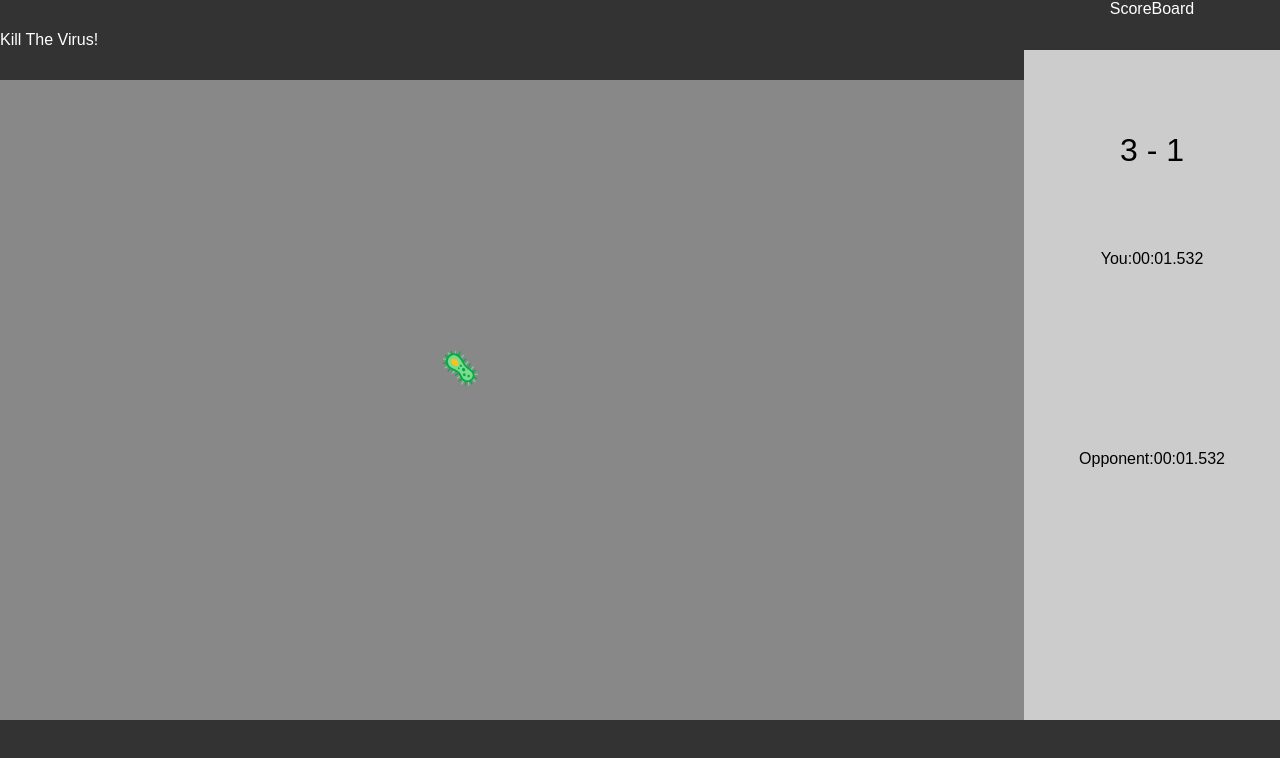
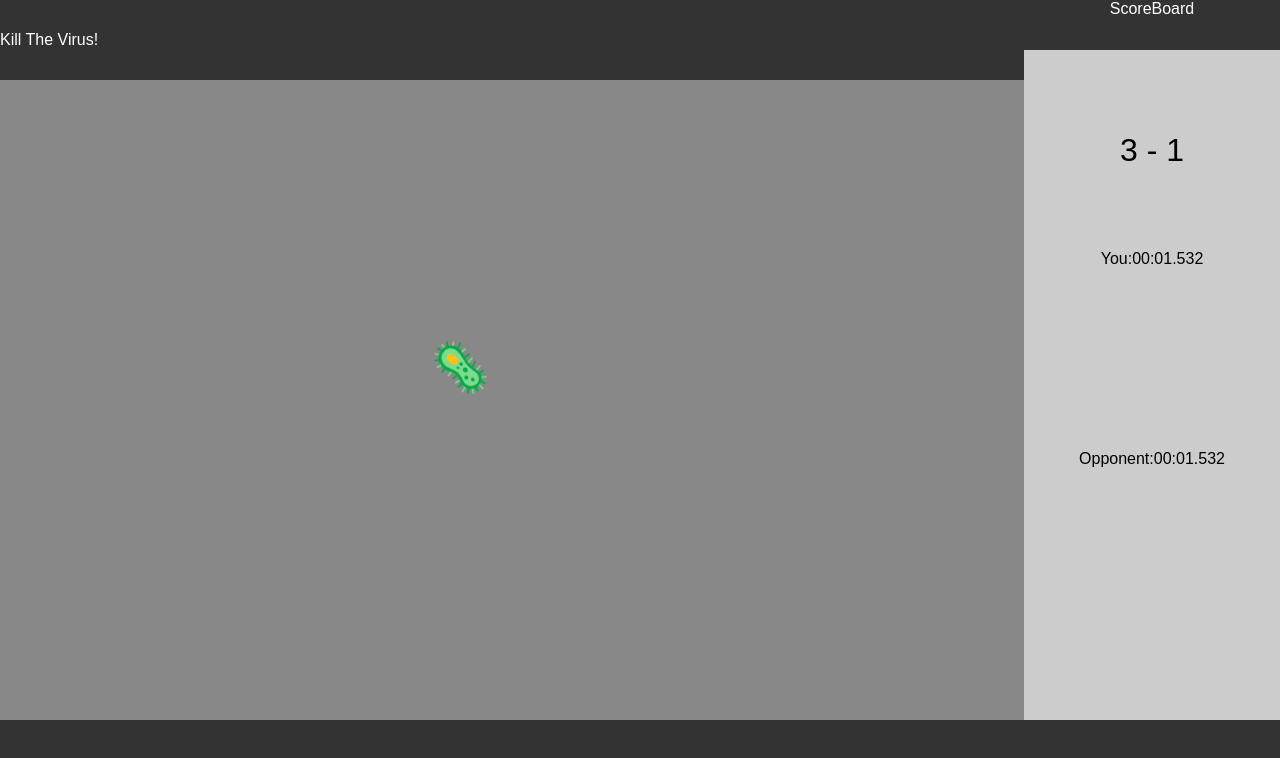
Before and after one commit to andrenormanlang/kill-the-virus-full-stack-game, a website built with Vite: page frontend/index.html in a window 1280 px wide. Both pictures are taken after typing "Sample" into the empty fields and a click on the button "Play Game". Built offline with nearby package versions, Linux system fonts and the light colour scheme; no server answers.

Commit message:
increased virus size

```diff
--- a/frontend/src/assets/scss/style.scss
+++ b/frontend/src/assets/scss/style.scss
@@ -120,5 +120,5 @@ main {
 }
 
 .cell {
-	font-size: xx-large;
+	font-size: 3rem;
 }
```
